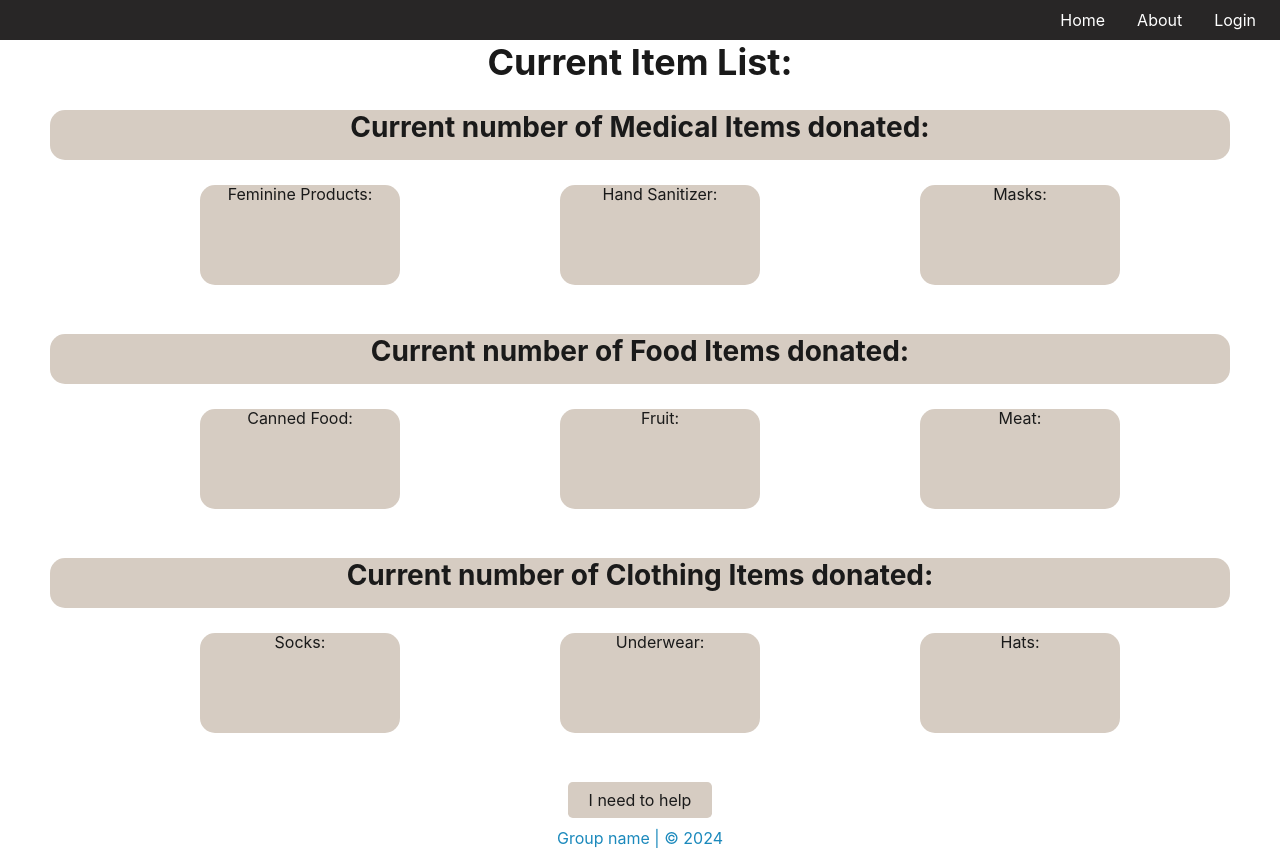
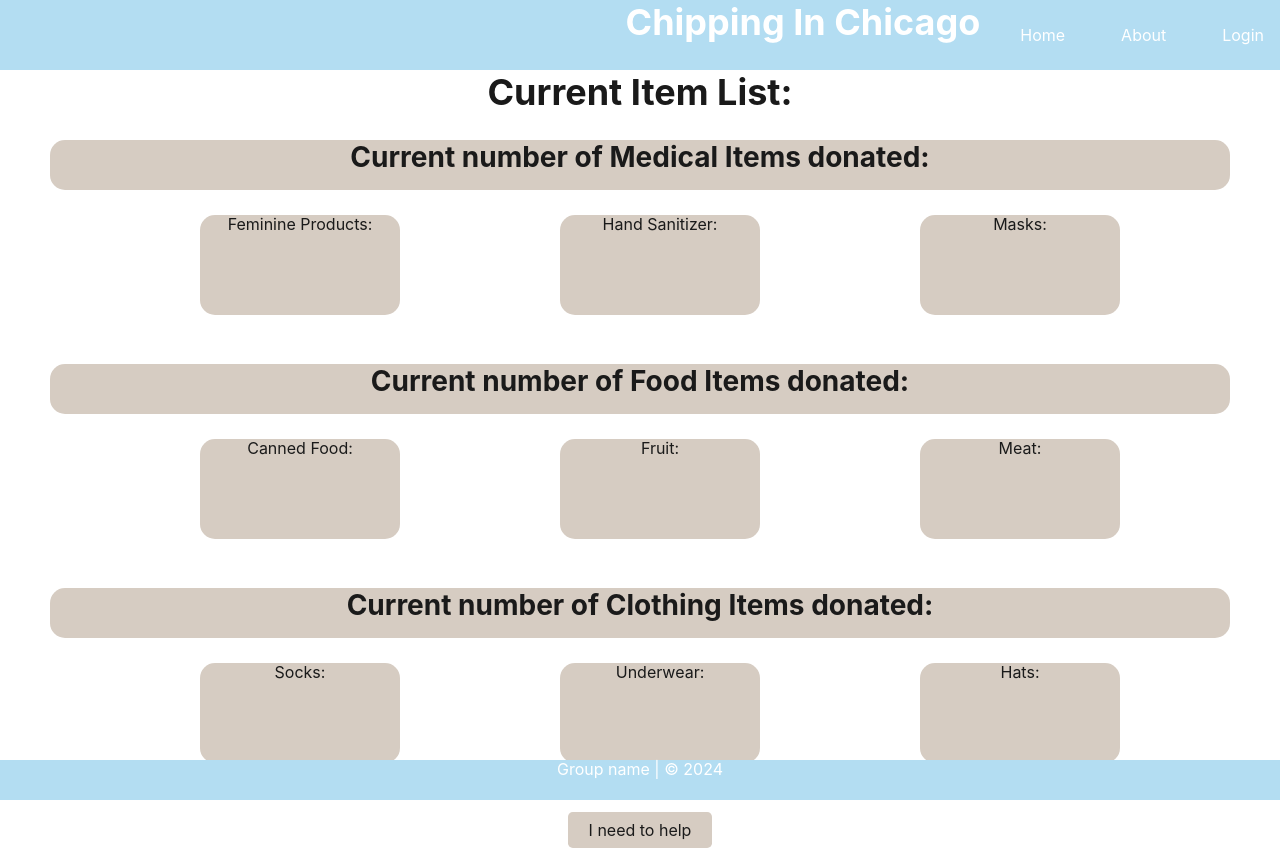
Before and after one commit to Chipping-In-Chicago/Chicago-Charity, a React (Vite) app in the folder client/: page / in a window 1280 px wide. Built offline with nearby package versions, Linux system fonts and the light colour scheme.

Commit message:
style navbar and footer

```diff
--- a/client/src/App.css
+++ b/client/src/App.css
@@ -57,7 +57,7 @@ hr {
  * 2. Correct the odd `em` font sizing in all browsers.
  */
 pre {
-  font-family: monospace, monospace;
+  /* font-family: monospace, monospace; */
   /* 1 */
   font-size: 1em;
   /* 2 */
@@ -100,7 +100,7 @@ strong {
 code,
 kbd,
 samp {
-  font-family: monospace, monospace;
+  /* font-family: monospace, monospace; */
   /* 1 */
   font-size: 1em;
   /* 2 */
@@ -153,7 +153,7 @@ input,
 optgroup,
 select,
 textarea {
-  font-family: inherit;
+  /* font-family: inherit; */
   /* 1 */
   font-size: 100%;
   /* 1 */
--- a/client/src/components/Footer/Footer.scss
+++ b/client/src/components/Footer/Footer.scss
@@ -1,8 +1,16 @@
 .footer {
 
-    display: flex;
-    justify-content: center;
-    align-items: center;
+    // display: flex;
+    // justify-content: center;
+    // align-items: center;
     min-height: 40px;
-
+    background: #B3DDF2;
+    position: fixed;
+    left: 0;
+    bottom: 0;
+    width: 100%;
+    text-align: center;
+    a{
+        color: white;
+    }
 }
--- a/client/src/components/Navbar/Navbar.scss
+++ b/client/src/components/Navbar/Navbar.scss
@@ -1,6 +1,6 @@
 .navbar {
 
-    background: rgb(40, 38, 38);
+    background: #B3DDF2;
     display: flex;
     justify-content: flex-end;
     align-items: center;
@@ -10,7 +10,20 @@
         color: white;
         padding: 0.5em;
         text-decoration: none;
-        margin-right: 1em;
+        margin-left:2em;
+        margin-right: .5em;
+        box-shadow: inset 0 0 0 0 red;
+        border-radius: 5px;
+        transition: color .3s ease-in-out, box-shadow .3s ease-in-out;
+
+    }
+    a:hover{
+        box-shadow: inset 100px 0 0 0 red;
+
+    }
+    h1{
+        color:white;
+        text-align: center;
     }
 
 }
--- a/client/src/components/Navbar/index.jsx
+++ b/client/src/components/Navbar/index.jsx
@@ -4,11 +4,14 @@ import './navbar.scss'
 
 export default function Navbar() {
     return (
+        <>
         <nav className="navbar">
+         <h1 > Chipping In Chicago</h1>
             <Link to='/'>Home</Link>
             <Link to='/about'>About</Link>
             {/* <Link to='/location'>More Drop-off Locations</Link> */}
             <Link to='/login'>Login</Link>
         </nav>
+        </>
     )
 }
--- a/client/src/pages/Home.jsx
+++ b/client/src/pages/Home.jsx
@@ -34,4 +34,4 @@ export default function Home() {
       </div>
     </>
   );
-};
+}
```
Also changed, not shown: 1 other file (tests, documents, lock files or other folders).
